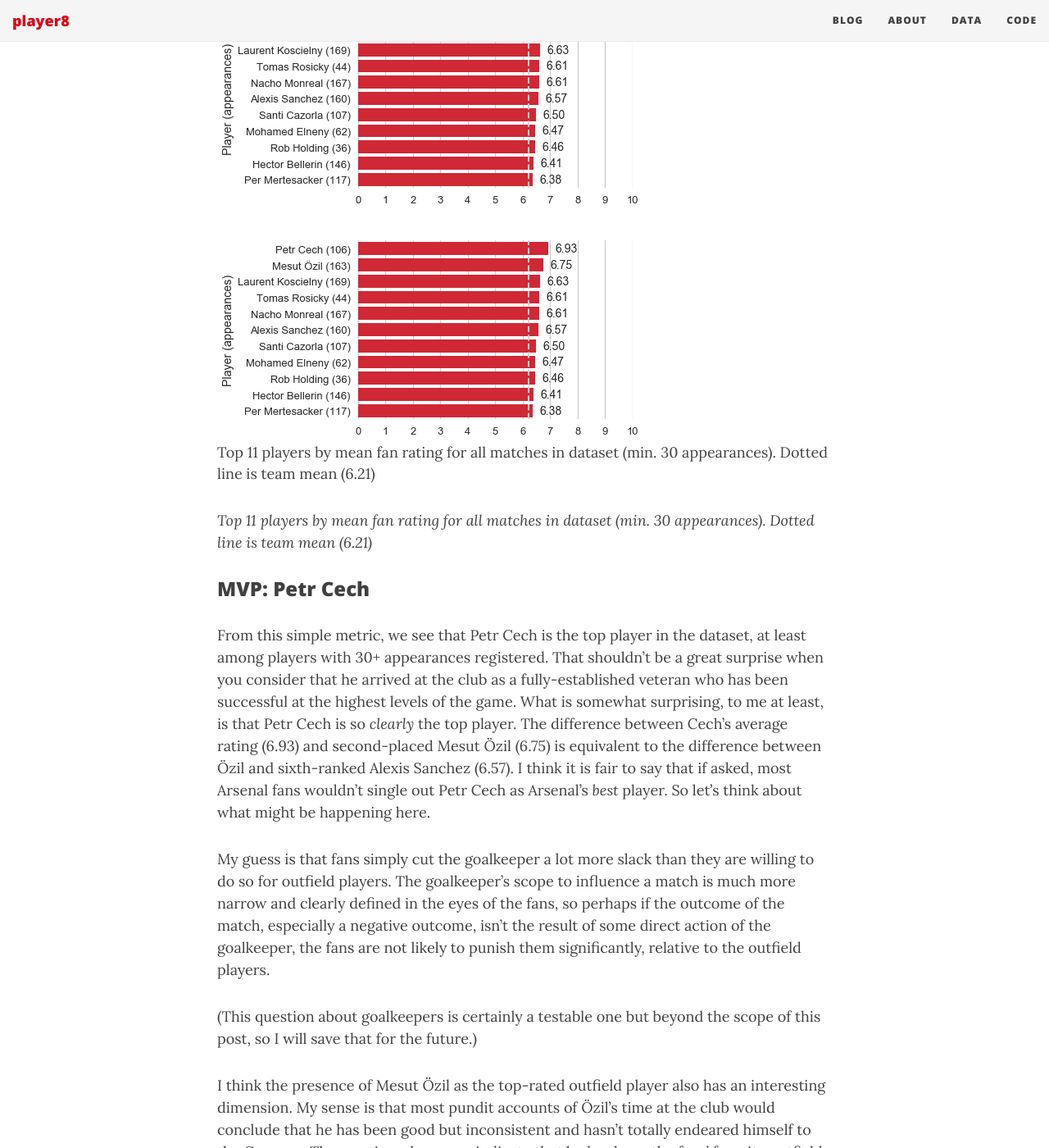
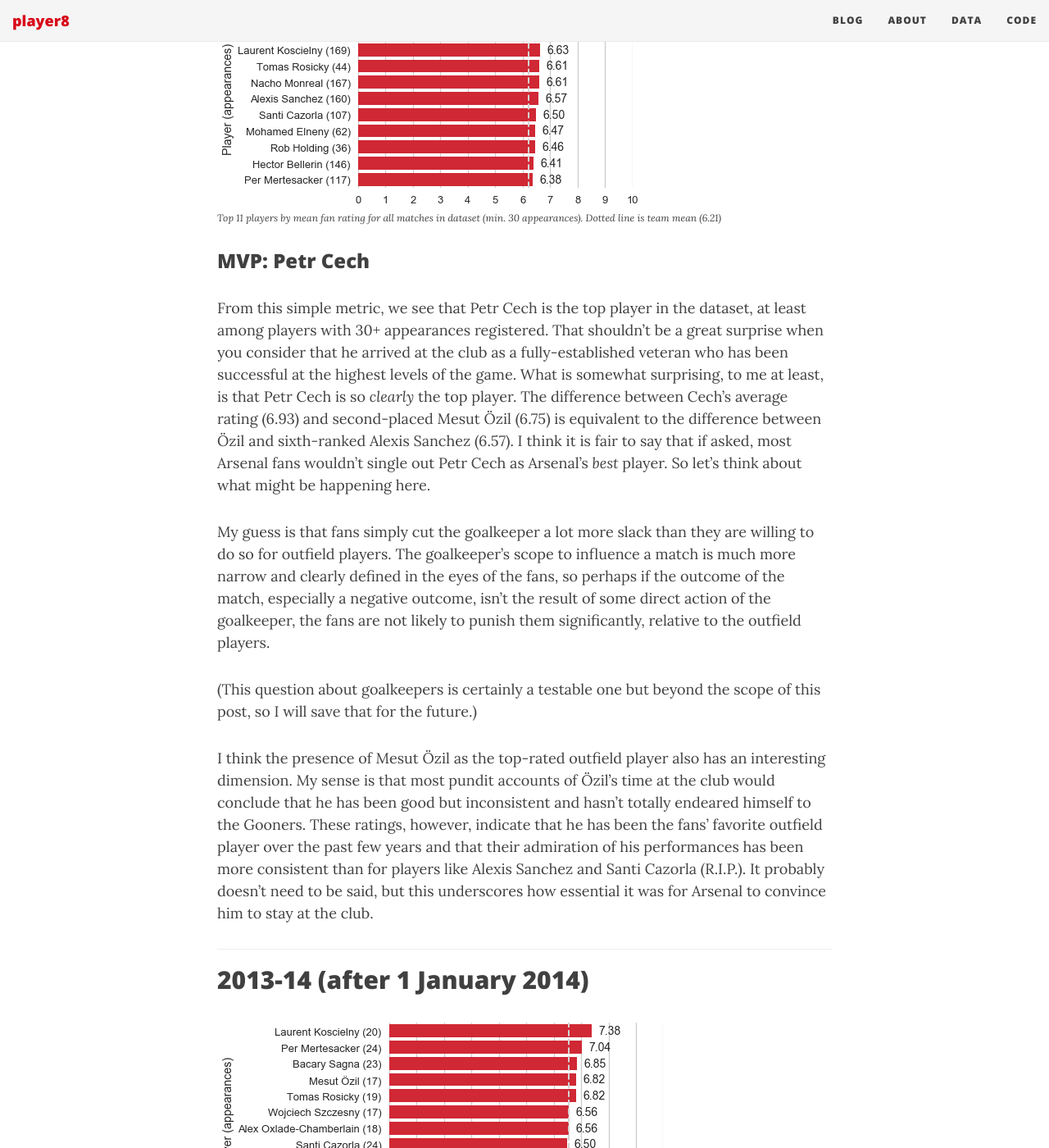
Before and after one commit to deppen8/player8, a Jekyll site: the page built from _posts/2018-04-02-MVPs.md, in a window 1280 px wide and 1400 px high, scrolled down 567 px. Shown: the whole window at 82% size. Built offline with Jekyll 4.4.1, drawn with Linux system fonts in a browser that asks for light colours; nearby versions of some CDN libraries.

Commit message:
Update mvps

```diff
--- a/_posts/2018-04-02-MVPs.md
+++ b/_posts/2018-04-02-MVPs.md
@@ -14,12 +14,6 @@ A natural first step to looking at the Arseblog ratings dataset is an exploratio
 ## All seasons
 
 ![mvp all data](../img/mvps/mvp_all_seasons.png)
-
-<figure>
-  <img src="../img/mvps/mvp_all_seasons.png"/>
-  <figcaption>Top 11 players by mean fan rating for all matches in dataset (min. 30 appearances). Dotted line is team mean (6.21)</figcaption>
-</figure>
-
 *Top 11 players by mean fan rating for all matches in dataset (min. 30 appearances). Dotted line is team mean (6.21)*
 
 ### MVP: Petr Cech
@@ -36,7 +30,6 @@ I think the presence of Mesut Özil as the top-rated outfield player also has an
 ## 2013-14 (after 1 January 2014)
 
 ![mvp 2013-14](../img/mvps/mvp_13_14.png)
-
 *Top 11 players by mean fan rating for 2013-14 (min. 15 appearances). Dotted line is team mean (6.56)*
 
 ### MVP: Laurent Koscielny
@@ -49,7 +42,6 @@ The top three performers for the second half of the season were all defenders: K
 ## 2014-15 Season
 
 ![mvp 2014-15](../img/mvps/mvp_14_15.png)
-
 *Top 11 players by mean fan rating for 2014-15 (min. 30 appearances). Dotted line is team mean (6.43)*
 
 ### MVP: Alexis Sanchez
--- a/css/main.css
+++ b/css/main.css
@@ -86,6 +86,11 @@ img::-moz-selection {
 
 img {
   max-width: 100%;
+}
+
+img + em {
+  display: block;
+  font-size: 12px;
 }
 
 .disqus-comments {
```
